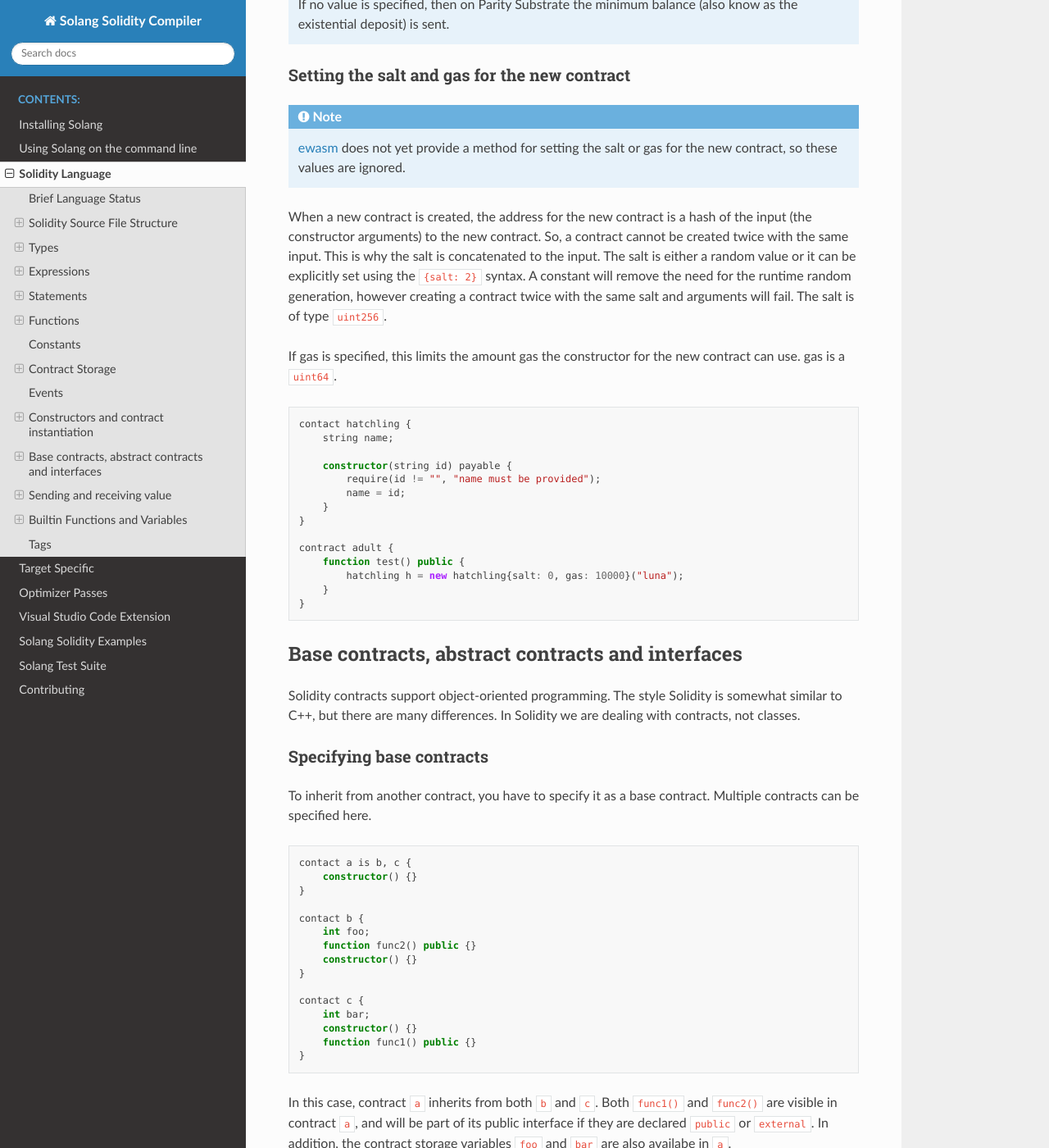
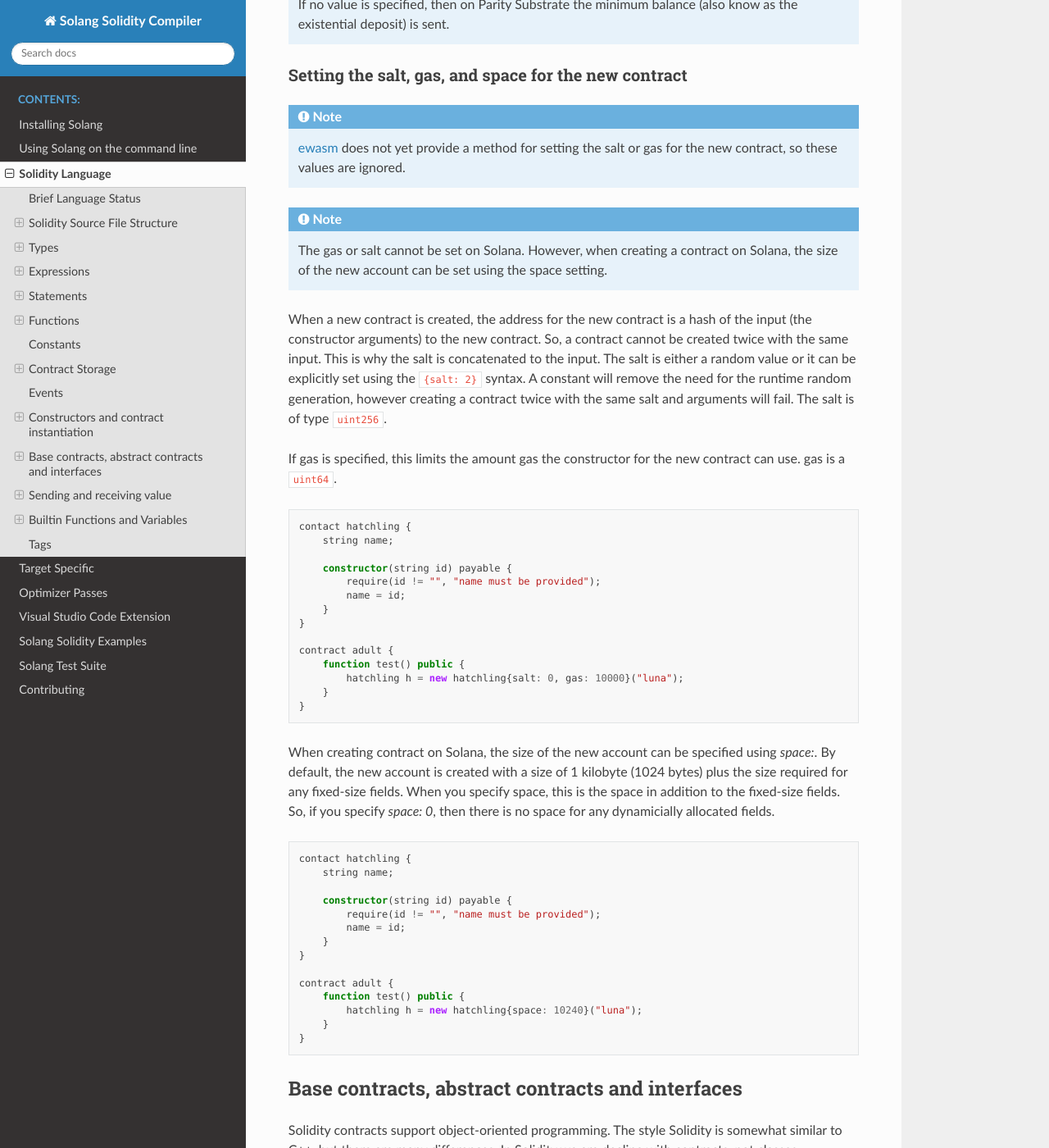
Before and after one commit to hyperledger-solang/solang, a Sphinx documentation site: the page built from docs/language.rst, in a window 1280 px wide and 1400 px high, scrolled down 42776 px. Shown: the whole window at 82% size. Built offline with Sphinx 7.4.7 and the Read the Docs theme 2.0.0, drawn with Linux system fonts in a browser that asks for light colours.

Commit message:
Update documentation for Solana external call and contract creation
Signed-off-by: Sean Young <sean@mess.org>

```diff
--- a/docs/language.rst
+++ b/docs/language.rst
@@ -2221,13 +2221,17 @@ The constructor should be declared ``payable`` for this to work.
     If no value is specified, then on Parity Substrate the minimum balance (also know as the
     existential deposit) is sent.
 
-Setting the salt and gas for the new contract
-_____________________________________________
+Setting the salt, gas, and space for the new contract
+_____________________________________________________
 
 .. note::
     `ewasm <https://github.com/ewasm/design/blob/master/eth_interface.md>`_ does not
     yet provide a method for setting the salt or gas for the new contract, so
     these values are ignored.
+
+.. note::
+    The gas or salt cannot be set on Solana. However, when creating a contract
+    on Solana, the size of the new account can be set using the space setting.
 
 When a new contract is created, the address for the new contract is a hash of the input
 (the constructor arguments) to the new contract. So, a contract cannot be created twice
@@ -2254,6 +2258,29 @@ can use. gas is a ``uint64``.
     contract adult {
         function test() public {
             hatchling h = new hatchling{salt: 0, gas: 10000}("luna");
+        }
+    }
+
+When creating contract on Solana, the size of the new account can be specified using
+`space:`. By default, the new account is created with a size of 1 kilobyte (1024 bytes)
+plus the size required for any fixed-size fields. When you specify space, this is
+the space in addition to the fixed-size fields. So, if you specify `space: 0`, then there is
+no space for any dynamicially allocated fields.
+
+.. code-block:: javascript
+
+    contact hatchling {
+        string name;
+
+        constructor(string id) payable {
+            require(id != "", "name must be provided");
+            name = id;
+        }
+    }
+
+    contract adult {
+        function test() public {
+            hatchling h = new hatchling{space: 10240}("luna");
         }
     }
 
```
